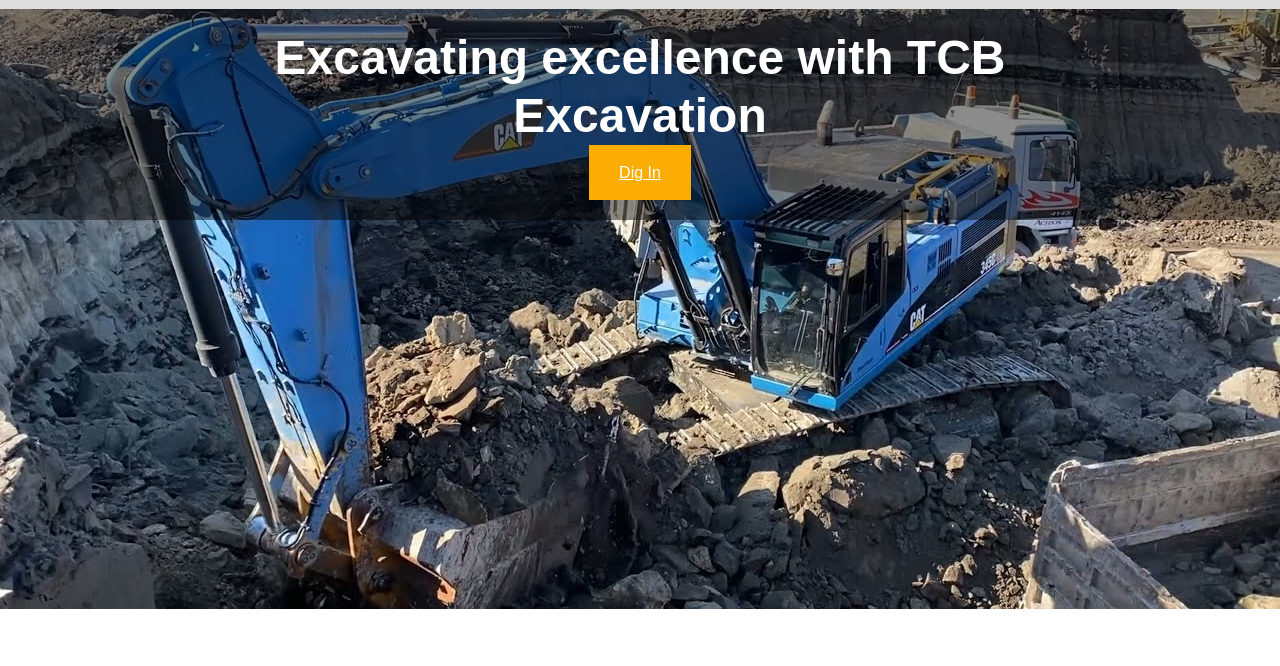
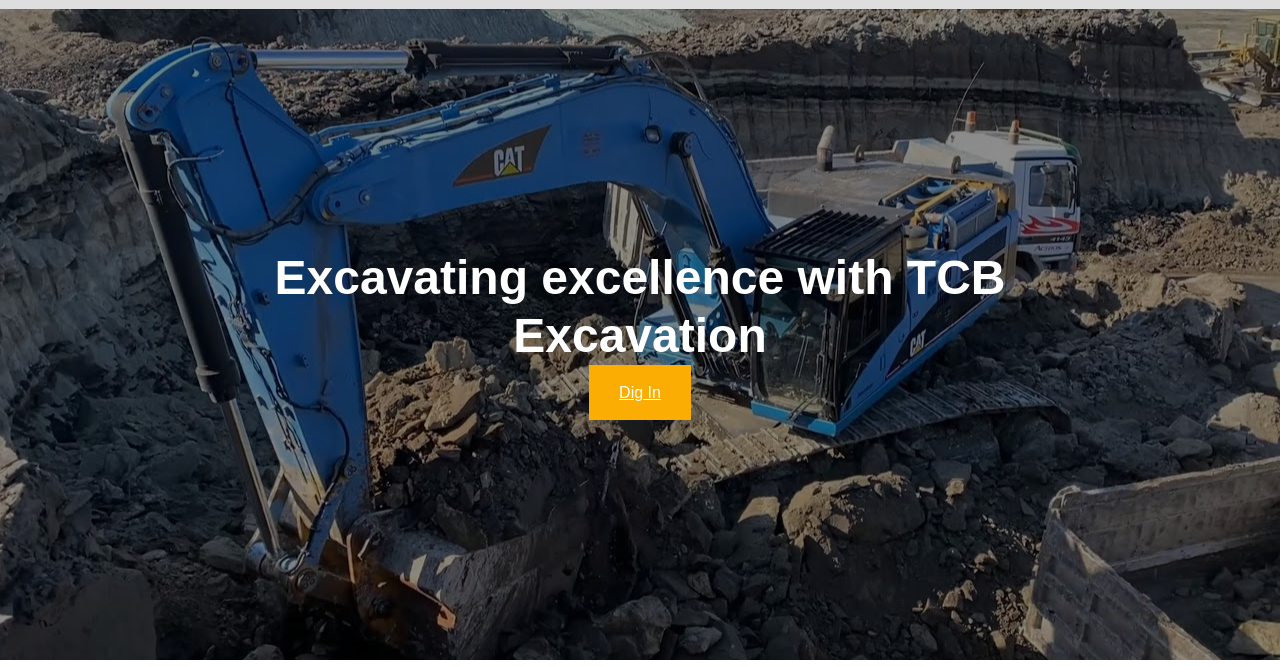
Before and after one commit to Mepwoofer96/TCBExcavation_Website, a plain HTML site: page index.html in a window 1280 px wide. Shown: the part 101-767 px from the top of the page. Drawn offline with Linux system fonts and the light colour scheme.

Commit message:
made padding better

```diff
--- a/style.css
+++ b/style.css
@@ -59,7 +59,7 @@ body {
 .hero-overlay {
 background: rgba(0, 0, 0, 0.45);
   min-height: 100%;
-  padding: 20px;
+  padding: 240px;
   display: flex;
   flex-direction: column;
   justify-content: center;
```
